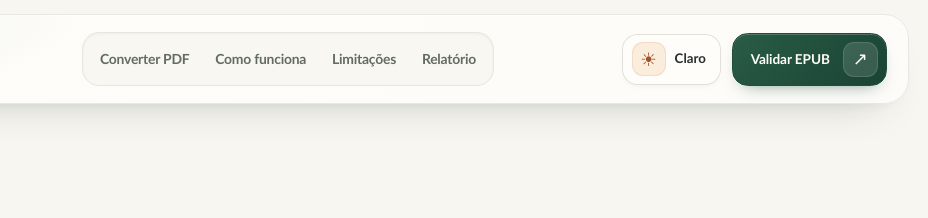
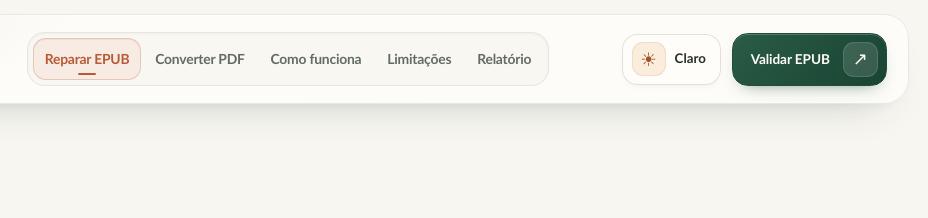
Before and after one commit to vitoroliveirasilva/epub-repair.vite-web, a website built with Vite: page index.html in a window 1280 px wide. Shown: the top 218 px of the page, 352-1280 px from the left. Built offline with nearby package versions, Linux system fonts and the light colour scheme.

Commit message:
fix(ui): highlight active desktop tool in brand copper
Add an explicit active Reparar EPUB link on the repair page while keeping Converter PDF active on the converter page. Style both states with the same copper as the Repair wordmark and favicon, preserving keyboard focus and secondary links. Add route-specific DOM assertions.

```diff
--- a/src/app/createApp.ts
+++ b/src/app/createApp.ts
@@ -319,6 +319,7 @@ function renderAppHeader(): HTMLElement {
         children: [renderLogoSymbol(), renderBrandName()],
       }),
       renderDesktopNavigation([
+        { label: 'Reparar EPUB', href: '/', current: true },
         { label: 'Converter PDF', href: '/converter' },
         { label: 'Como funciona', href: '#privacy' },
         { label: 'Limitações', href: '#limitations' },
--- a/src/styles/desktopNavbar.css
+++ b/src/styles/desktopNavbar.css
@@ -209,14 +209,20 @@
   }
 
   .app-header .header-nav a[aria-current="page"] {
-    color: var(--color-accent-strong);
-    border-color: transparent;
-    background: color-mix(in srgb, var(--color-accent-soft) 52%, transparent);
-    box-shadow: none;
+    color: var(--desktop-nav-copper);
+    border-color: color-mix(in srgb, var(--desktop-nav-copper) 26%, transparent);
+    background: color-mix(in srgb, var(--desktop-nav-copper) 11%, var(--color-surface));
+    box-shadow: inset 0 1px 0 color-mix(in srgb, var(--desktop-nav-copper) 9%, transparent);
+    font-weight: 800;
   }
 
   .app-header .header-nav a[aria-current="page"]::after {
     transform: scaleX(1);
+  }
+
+  .app-header .header-nav a[aria-current="page"]:hover,
+  .app-header .header-nav a[aria-current="page"]:focus-visible {
+    color: var(--desktop-nav-copper);
   }
 
   .app-header .header-nav a:focus-visible {
```
Also changed, not shown: tests/heroPreviewFactualScore.test.ts (+23 -0 lines).
